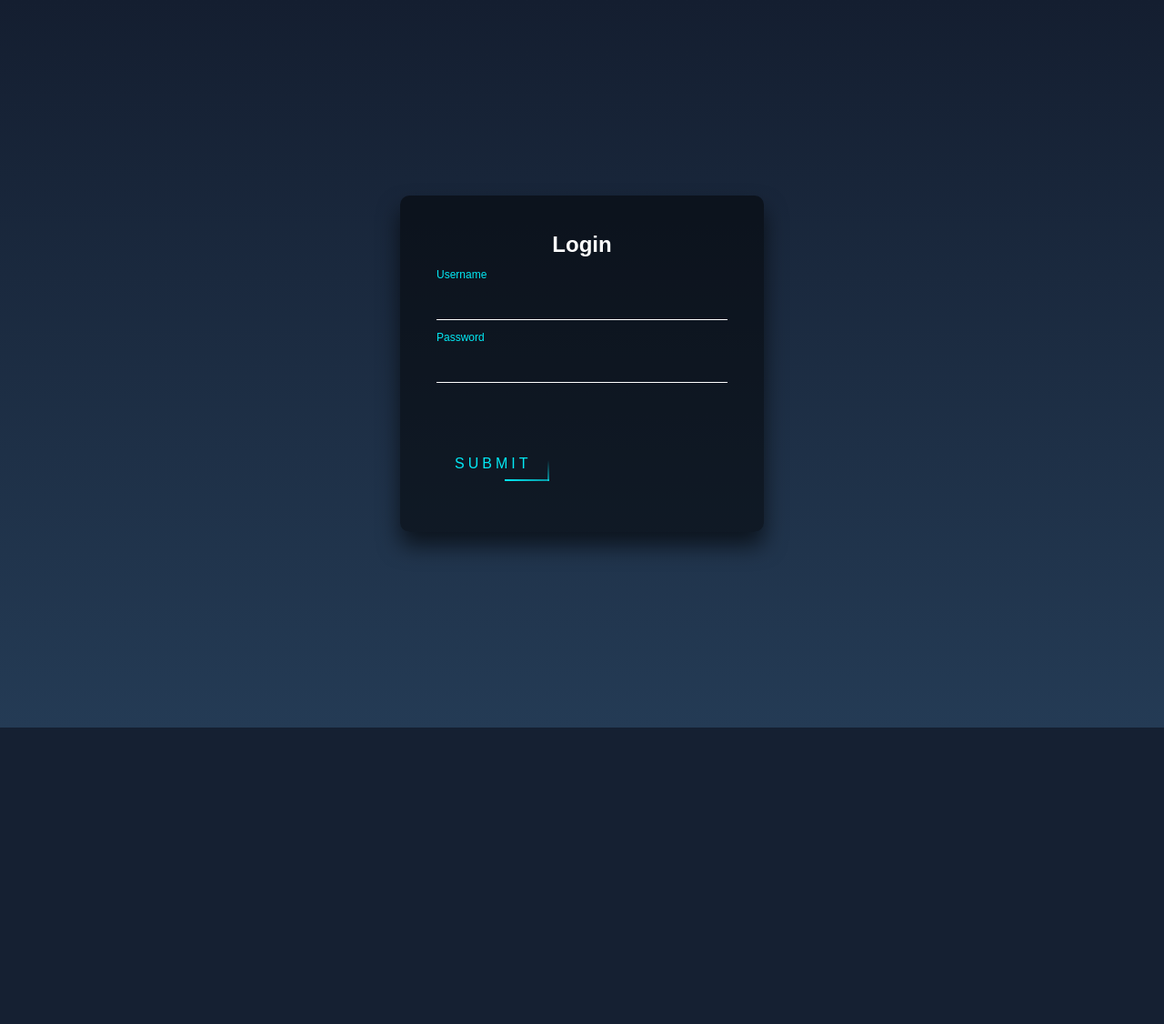
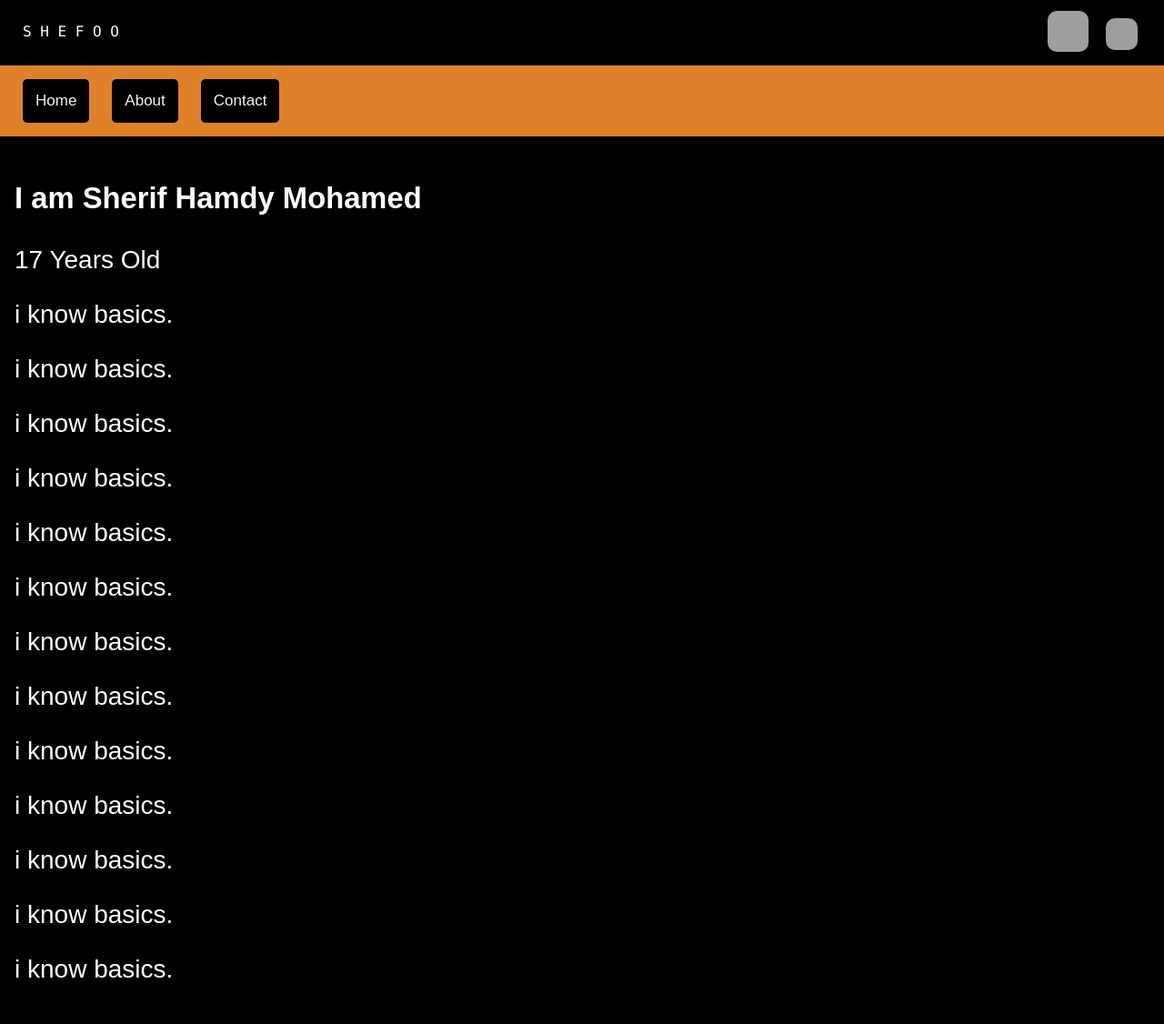
Before and after one commit to SHEFOO10/database, a PHP site: page / in a window 1280 px wide. Shown: the whole page at 91% size. Before the commit the page ends 800 px from the top, so only its background shows below. Run offline with PHP 8.4, Linux system fonts and the light colour scheme; some libraries are stand-ins or nearby versions; grey boxes are pictures that could not be loaded.

Commit message:
that my portoflio

```diff
--- a/index.html
+++ /dev/null
@@ -1,29 +0,0 @@
-<html>
-<head>
-    <title>SHEFOO</title>
-    <link rel = "stylesheet" type = "text/css" href = "style.css">
-    <script data-ad-client="ca-pub-1638514571713612" async src="https://pagead2.googlesyndication.com/pagead/js/adsbygoogle.js"></script>
-</head>
-<body>
- <div class="login-box">
-  <h2>Login</h2>
-  <form method="POST" action="authentication.php">
-    <div class="user-box">
-      <input type="text" name="user" autocomplete="off">
-      <label>Username</label>
-    </div>
-    <div class="user-box">
-      <input type="password" name="pass" autocomplete="off">
-      <label>Password</label>
-    </div>
-    <button type="submit">
-      <span></span>
-      <span></span>
-      <span></span>
-      <span></span>
-      Submit
-    </button>
-  </form>
-</div>
-</body>
-</html>
--- a/index.php
+++ b/index.php
@@ -1,6 +1,69 @@
-<?php
 
+<!DOCTYPE html>
+<html>
+<head>
+  <meta name="viewport" content="width=device-width, initial-scale=1">
+  <script src="https://cdnjs.cloudflare.com/ajax/libs/jquery/2.1.4/jquery.min.js"></script>
+  <link rel="stylesheet" href="style.css">
+</head>
+<body>
+  <div class="header">
+    <p>S H E F O O</p>
+    <div class="facebook">
+      <a href="https://www.facebook.com/shefoo.ha" target="blank"><img src="https://img.icons8.com/fluency/100/000000/facebook-new.png" class="facebook"></a>
+    </div>
+    <div class="instagram">
+      <a href="https://www.instagram.com/real_shefoo/" target="blank"><img src="https://img.icons8.com/clouds/100/000000/instagram-new--v3.png" class="instagram"/>
+      </a>
+    </div>
+  </div>
 
+    <div class="loader-wrapper">
+      <span class="loader"></span>
+    </div>
 
-       include_once("index.html");
-?>
+  <div id="navbar">
+    <a href="#Home">Home</a>
+    <a href="#Aboutme">About</a>
+    <a href="javascript:void(0)">Contact</a>
+  </div>
+
+  <div id="Home">
+    <h3>I am Sherif Hamdy Mohamed</h3>
+    <p>17 Years Old</p>
+    <p>i know basics.</p>
+    <p>i know basics.</p>
+    <p>i know basics.</p>
+    <p>i know basics.</p>
+    <p>i know basics.</p>
+    <p>i know basics.</p>
+    <p>i know basics.</p>
+    <p>i know basics.</p>
+    <p>i know basics.</p>
+    <p>i know basics.</p>
+    <p>i know basics.</p>
+    <p>i know basics.</p>
+    <p>i know basics.</p>
+  </div>
+
+  <script>
+     $(window).on("load",function(){
+          $(".loader-wrapper").fadeOut("slow");
+        });
+  window.onscroll = function() {myFunction()};
+
+  var navbar = document.getElementById("navbar");
+  var sticky = navbar.offsetTop;
+
+  function myFunction() {
+    if (window.pageYOffset >= sticky) {
+      navbar.classList.add("sticky")
+    } else {///////////////////
+      navbar.classList.remove("sticky");
+    }
+  }
+
+  </script>
+
+</body>
+</html>
--- a/style.css
+++ b/style.css
@@ -1,172 +1,129 @@
-html {
-    height: 100%;
+body {
+  margin: 0;
+  font-size: 28px;
+  font-family: Arial, Helvetica, sans-serif;
+  background-color: rgb(0, 0, 0);
 }
-  body {
-    margin:0;
-    padding:0;
-    font-family: sans-serif;
-    background: linear-gradient(#141e30, #243b55);
+.header {
+  background-color: black;
+  width: 100%;
+  margin-bottom: 25px;
+  padding: 15px 0 0 0;
+
 }
 
-  .login-box {
+
+.loader-wrapper {
+  width: 100%;
+  height: 100%;
   position: absolute;
-    top: 50%;
-    left: 50%;
-    width: 400px;
-    padding: 40px;
-    transform: translate(-50%, -50%);
-    background: rgba(0,0,0,.5);
-    box-sizing: border-box;
-    box-shadow: 0 15px 25px rgba(0,0,0,.6);
-    border-radius: 10px;
+  top: 0;
+  left: 0;
+  background-color: black;
+  display:flex;
+  justify-content: center;
+  align-items: center;
+}
+.loader {
+  display: inline-block;
+  width: 30px;
+  height: 30px;
+  position: relative;
+  border: 4px solid #Fff;
+  animation: loader 2s infinite ease;
 }
 
-  .login-box h2 {
-    margin: 0 0 30px;
-    padding: 0;
-    color: #fff;
-    text-align: center;
+@keyframes loader {
+  0% { transform: rotate(0deg);}
+  25% { transform: rotate(180deg);}
+  50% { transform: rotate(180deg);}
+  75% { transform: rotate(360deg);}
+  100% { transform: rotate(360deg);}
 }
 
-  .login-box .user-box {
-    position: relative;
+.header p {
+
+  background-color: black;
+
+  padding-left: 25px;
+  font-family: "Lucida Console", "Courier New", monospace;
+  display: inline;
+
+  font-size: medium;
+
+  color: white;
+
+}
+.facebook img {
+  height: 35px;
+  width: 35px;
+  border-radius: 10px;
+  position: absolute;
+  top: 2.5%;
+  left: 95%;
+}
+.instagram img {
+  height: 45px;
+  width: 45px;
+  border-radius: 10px;
+  position: absolute;
+  top: 1.5%;
+  left: 90%;
 }
 
-  .login-box .user-box input {
-    width: 100%;
-    padding: 10px 0;
-    font-size: 16px;
-    color: #fff;
-    margin-bottom: 30px;
-    border: none;
-    border-bottom: 1px solid #fff;
-    outline: none;
-    background: transparent;
-  }
-  .login-box .user-box label {
-    position: absolute;
-    top:0;
-    left: 0;
-    padding: 10px 0;
-    font-size: 16px;
-    color: #fff;
-    pointer-events: none;
-    transition: .5s;
+#navbar {
+  overflow: hidden;
+  background-color: rgb(223, 129, 41);
+
+
 }
 
-  .login-box .user-box input:focus ~ label,
-  .login-box .user-box input:valid ~ label {
-    top: -28px;
-    left: 0;
-    color: #03e9f4;
-    font-size: 12px;
+#navbar a {
+  float: left;
+  display: block;
+  color: #f2f2f2;
+  background-color: black;
+  text-align: center;
+  padding: 14px;
+  text-decoration: none;
+  font-size: 17px;
+  margin: 15px 0 15px 25px;
+
+  border-radius: 5px;
+
 }
 
-  .login-box form button {
-    position: relative;
-    display: inline-block;
-    padding: 10px 20px;
-    color: #03e9f4;
-    font-size: 16px;
-    text-decoration: none;
-    text-transform: uppercase;
-    overflow: hidden;
-    transition: .5s;
-    margin-top: 40px;
-    letter-spacing: 4px
+#navbar a:hover {
+  background-color: rgb(223, 129, 41);
+  color: rgb(0, 0, 0);
+
+  border-radius: 5px;
+  transition: 0.5s ease;
 }
 
-  .login-box button:hover {
-    background: #03e9f4;
-    color: #fff;
-    border-radius: 5px;
-    box-shadow: 0 0 5px #03e9f4,
-                0 0 25px #03e9f4,
-                0 0 50px #03e9f4,
-                0 0 100px #03e9f4;
+
+#Home {
+  padding: 16px;
+  color: white;
 }
 
-  .login-box button span {
-    position: absolute;
-    display: block;
+.sticky {
+  position: fixed;
+  top: 0;
+  width: 100%;
 }
 
-  .login-box button span:nth-child(1) {
-    top: 0;
-    left: -100%;
-    width: 100%;
-    height: 2px;
-    background: linear-gradient(90deg, transparent, #03e9f4);
-    animation: btn-anim1 1s linear infinite;
+.sticky + #Home {
+  padding-top: 84px;
 }
-
-  @keyframes btn-anim1 {
-    0% {
-      left: -100%;
+@media screen and (max-width: 441px) {
+  /* For tablets: */
+  .facebook img {
+    left: 90%;
+    top: 2.5%;
   }
-    50%,100% {
-      left: 100%;
+  .instagram img {
+    left: 75%;
+    top: 2%;
   }
 }
-
-  .login-box button span:nth-child(2) {
-    top: -100%;
-    right: 0;
-    width: 2px;
-    height: 100%;
-    background: linear-gradient(180deg, transparent, #03e9f4);
-    animation: btn-anim2 1s linear infinite;
-    animation-delay: .25s
-  }
-
-  @keyframes btn-anim2 {
-    0% {
-      top: -100%;
-    }
-    50%,100% {
-      top: 100%;
-    }
-  }
-
-  .login-box button span:nth-child(3) {
-    bottom: 0;
-    right: -100%;
-    width: 100%;
-    height: 2px;
-    background: linear-gradient(270deg, transparent, #03e9f4);
-    animation: btn-anim3 1s linear infinite;
-    animation-delay: .5s
-  }
-
-  @keyframes btn-anim3 {
-    0% {
-      right: -100%;
-    }
-    50%,100% {
-      right: 100%;
-    }
-  }
-
-  .login-box button span:nth-child(4) {
-    bottom: -100%;
-    left: 0;
-    width: 2px;
-    height: 100%;
-    background: linear-gradient(360deg, transparent, #03e9f4);
-    animation: btn-anim4 1s linear infinite;
-    animation-delay: .75s
-  }
-
-  @keyframes btn-anim4 {
-    0% {
-      bottom: -100%;
-    }
-    50%,100% {
-      bottom: 100%;
-    }
-  }
-
-  button {
-      background: linear-gradient(#ffffff00, #ffffff00);
-      border: none;
-  }
```
Also changed, not shown: shefoo.php (added, +21 -0 lines), styless.css (added, +42 -0 lines), facebook-new.png (added), img.jfif (added), 1 other file. Lines whose indentation alone changed are shown as unchanged.
